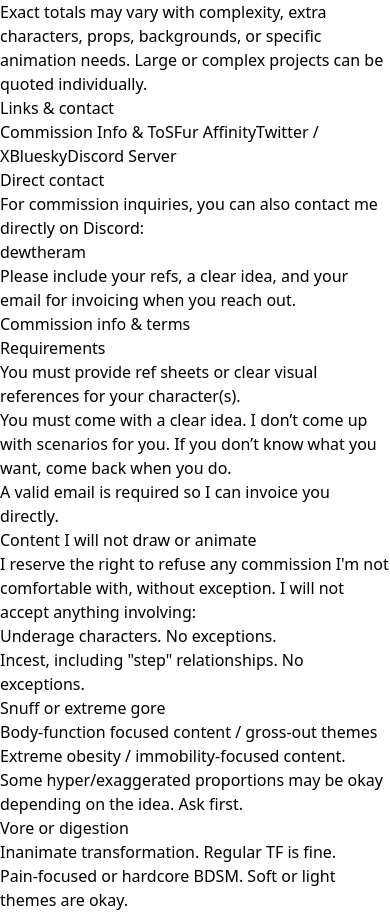
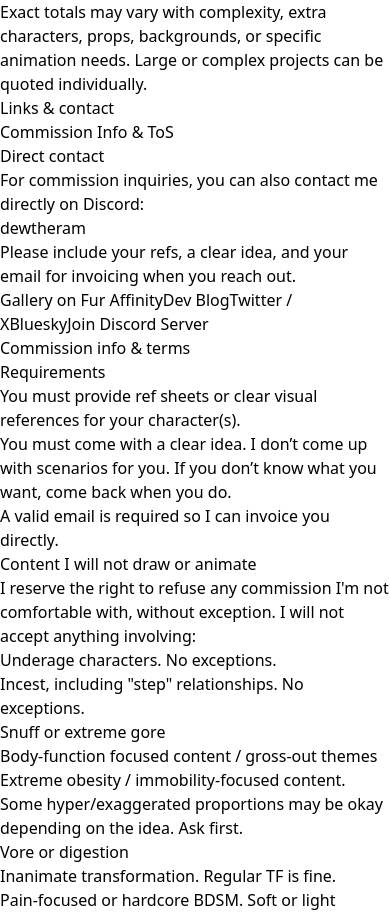
Before and after one commit to dewclawpaww/dewcard, a Next.js app: page / in a window 390 px wide. Shown: the part 1787-2703 px from the top of the page. Built offline with nearby package versions, Linux system fonts and the light colour scheme.

Commit message:
Improve mobile layout

```diff
--- a/src/app/page.tsx
+++ b/src/app/page.tsx
@@ -4,11 +4,11 @@ const COMMISSIONS_OPEN = true; // <-- toggle this to true/false
 
 export default function HomePage() {
   return (
-    <main className="min-h-screen bg-slate-950 text-slate-100 flex items-center justify-center px-4 py-10">
+    <main className="min-h-screen bg-slate-950 text-slate-100 flex items-center justify-center px-4 py-6 sm:py-10">
       <div className="w-full max-w-3xl">
         <div className="bg-slate-900/80 border border-slate-700/70 rounded-3xl shadow-2xl shadow-black/40 overflow-hidden">
           {/* Top banner */}
-          <div className="w-full">
+          <div className="hidden sm:block w-full">
             <img
               src="/banner.png"
               alt="Dew banner"
@@ -17,13 +17,13 @@ export default function HomePage() {
           </div>
 
           {/* Card content */}
-          <div className="p-6 sm:p-8 space-y-8">
+          <div className="p-5 sm:p-8 space-y-6 sm:space-y-8">
             {/* Header / Hero */}
-            <header className="flex flex-col items-center text-center gap-4 -mt-12">
+            <header className="flex flex-col items-center text-center gap-4 sm:-mt-12">
               <img
                 src="/profile.png"
                 alt="Dew profile picture"
-                className="h-24 w-24 rounded-full object-cover border-4 border-slate-900 shadow-lg"
+                className="h-20 w-20 sm:h-24 sm:w-24 rounded-full object-cover border-4 border-slate-900 shadow-lg"
               />
               <div className="space-y-1">
                 <h1 className="text-3xl sm:text-4xl font-semibold tracking-tight">
@@ -215,51 +215,15 @@ export default function HomePage() {
               >
                 Links & contact
               </h2>
-              <div className="space-y-3">
+              <div className="flex flex-col gap-3">
                 <Link
                   href="#info"
-                  className="block w-full rounded-full border border-sky-500/80 bg-sky-500/10 px-4 py-2.5 text-sm font-medium text-center hover:bg-sky-500/20 hover:border-sky-400 transition"
+                  className="order-1 block w-full rounded-full border border-sky-500/80 bg-sky-500/10 px-4 py-3 sm:py-2.5 text-sm font-medium text-center hover:bg-sky-500/20 hover:border-sky-400 transition"
                 >
                   Commission Info &amp; ToS
                 </Link>
 
-                <Link
-                  href="https://www.furaffinity.net/user/dewclawpaw"
-                  target="_blank"
-                  rel="noreferrer"
-                  className="block w-full rounded-full border border-slate-700 bg-slate-900/80 px-4 py-2.5 text-sm font-medium text-center hover:border-sky-400 hover:bg-slate-800 transition"
-                >
-                  Fur Affinity
-                </Link>
-
-                <Link
-                  href="https://x.com/DewAnimation"
-                  target="_blank"
-                  rel="noreferrer"
-                  className="block w-full rounded-full border border-slate-700 bg-slate-900/80 px-4 py-2.5 text-sm font-medium text-center hover:border-sky-400 hover:bg-slate-800 transition"
-                >
-                  Twitter / X
-                </Link>
-
-                <Link
-                  href="https://bsky.app/profile/dewram.bsky.social"
-                  target="_blank"
-                  rel="noreferrer"
-                  className="block w-full rounded-full border border-slate-700 bg-slate-900/80 px-4 py-2.5 text-sm font-medium text-center hover:border-sky-400 hover:bg-slate-800 transition"
-                >
-                  Bluesky
-                </Link>
-
-                <Link
-                  href="https://discord.gg/uVnMmk3wSs"
-                  target="_blank"
-                  rel="noreferrer"
-                  className="block w-full rounded-full border border-slate-700 bg-slate-900/80 px-4 py-2.5 text-sm font-medium text-center hover:border-sky-400 hover:bg-slate-800 transition"
-                >
-                  Discord Server
-                </Link>
-
-                <div className="rounded-2xl border border-slate-800 bg-slate-900/60 px-4 py-3 text-xs text-slate-200">
+                <div className="order-2 sm:order-last rounded-2xl border border-slate-800 bg-slate-900/60 px-4 py-3 text-xs text-slate-200">
                   <p className="font-semibold text-slate-100 mb-1">
                     Direct contact
                   </p>
@@ -275,6 +239,51 @@ export default function HomePage() {
                     invoicing when you reach out.
                   </p>
                 </div>
+
+                <Link
+                  href="https://www.furaffinity.net/user/dewclawpaw"
+                  target="_blank"
+                  rel="noreferrer"
+                  className="order-3 block w-full rounded-full border border-slate-700 bg-slate-900/80 px-4 py-3 sm:py-2.5 text-sm font-medium text-center hover:border-sky-400 hover:bg-slate-800 transition"
+                >
+                  Gallery on Fur Affinity
+                </Link>
+
+                <Link
+                  href="https://dew-devlog.vercel.app/"
+                  target="_blank"
+                  rel="noreferrer"
+                  className="order-4 block w-full rounded-full border border-slate-700 bg-slate-900/80 px-4 py-3 sm:py-2.5 text-sm font-medium text-center hover:border-sky-400 hover:bg-slate-800 transition"
+                >
+                  Dev Blog
+                </Link>
+
+                <Link
+                  href="https://x.com/DewAnimation"
+                  target="_blank"
+                  rel="noreferrer"
+                  className="order-5 block w-full rounded-full border border-slate-700 bg-slate-900/80 px-4 py-3 sm:py-2.5 text-sm font-medium text-center hover:border-sky-400 hover:bg-slate-800 transition"
+                >
+                  Twitter / X
+                </Link>
+
+                <Link
+                  href="https://bsky.app/profile/dewram.bsky.social"
+                  target="_blank"
+                  rel="noreferrer"
+                  className="order-6 block w-full rounded-full border border-slate-700 bg-slate-900/80 px-4 py-3 sm:py-2.5 text-sm font-medium text-center hover:border-sky-400 hover:bg-slate-800 transition"
+                >
+                  Bluesky
+                </Link>
+
+                <Link
+                  href="https://discord.gg/uVnMmk3wSs"
+                  target="_blank"
+                  rel="noreferrer"
+                  className="order-7 block w-full rounded-full border border-slate-700 bg-slate-900/80 px-4 py-3 sm:py-2.5 text-sm font-medium text-center hover:border-sky-400 hover:bg-slate-800 transition"
+                >
+                  Join Discord Server
+                </Link>
               </div>
             </section>
 
```
